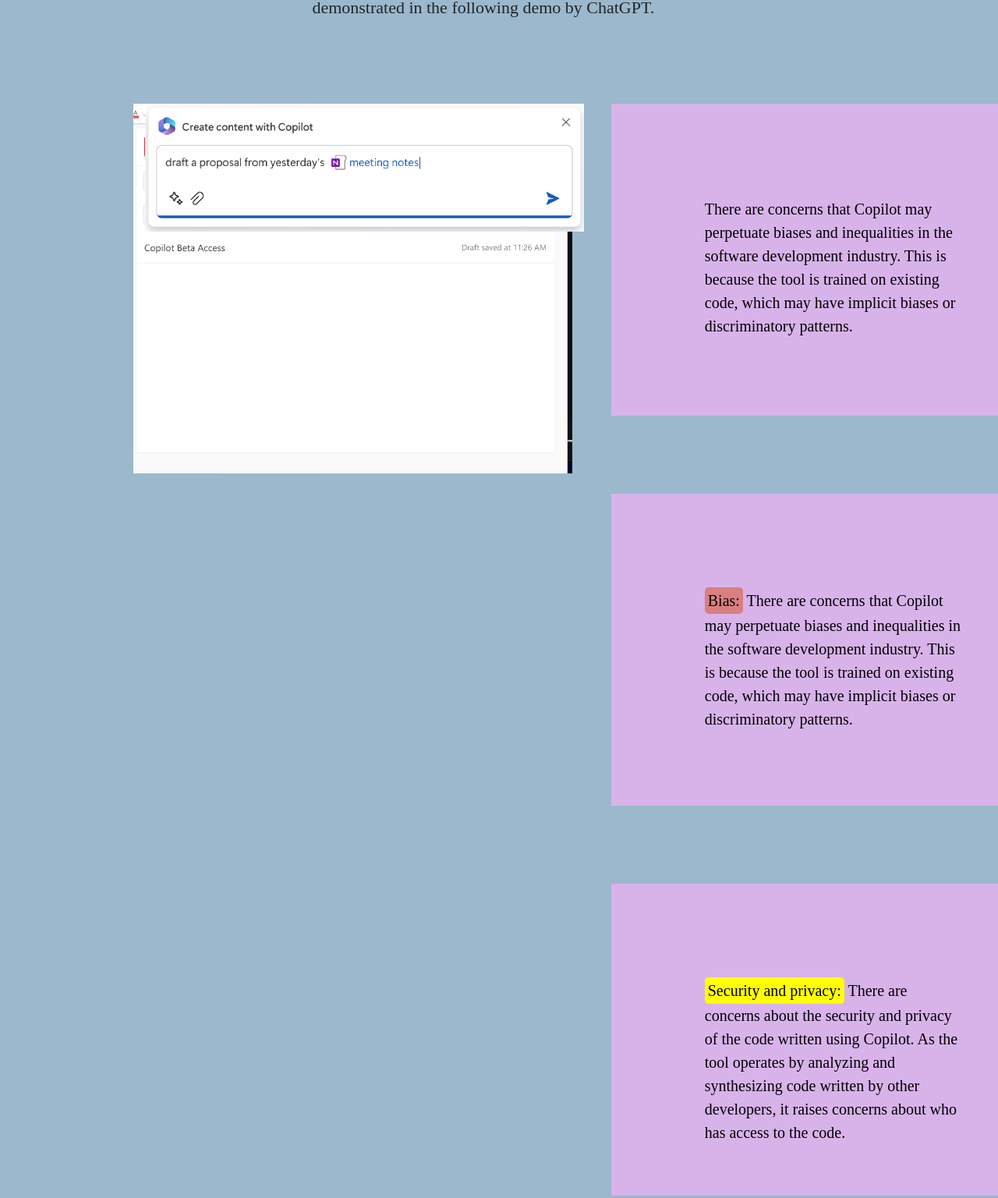
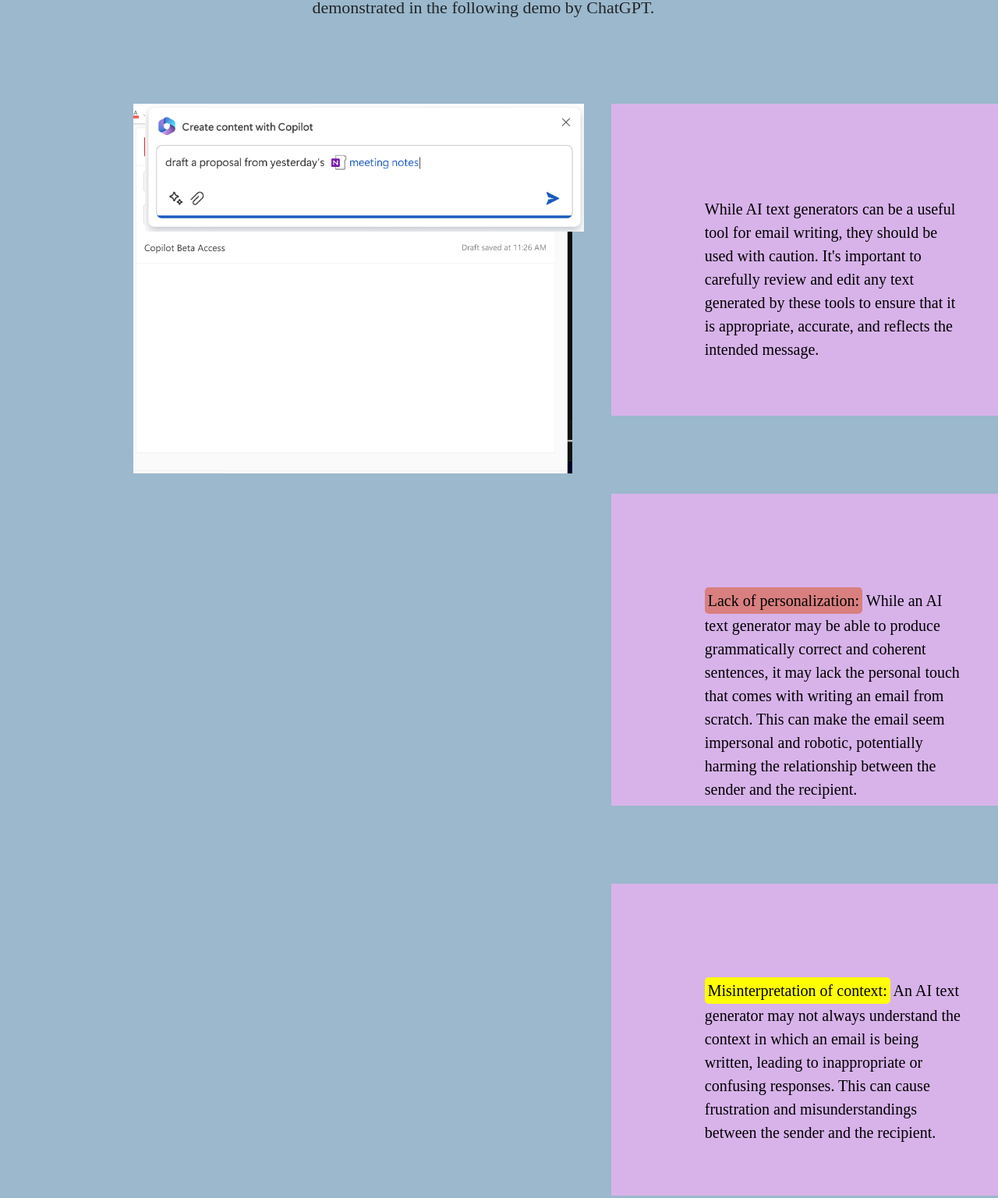
Before and after one commit to kevinlu4588/ChatGPT-Office-Integration-Article, a plain HTML site: page index.html in a window 1280 px wide. Shown: the part 5574-7110 px from the top of the page at 78% size. Drawn offline with nearby package versions, Linux system fonts and the light colour scheme; a script that the page names is missing.

Commit message:
finished copy

```diff
--- a/index.html
+++ b/index.html
@@ -153,17 +153,17 @@
                   <article>
                      <div class="step is-active" data-step="1" style="height: 500px;" data-scrollama-index="0">
                         <div class = "word-crit">
-                           <p class = "word-crit-text">There are concerns that Copilot may perpetuate biases and inequalities in the software development industry. This is because the tool is trained on existing code, which may have implicit biases or discriminatory patterns.</p>
+                           <p class = "word-crit-text"> While AI text generators can be a useful tool for email writing, they should be used with caution. It's important to carefully review and edit any text generated by these tools to ensure that it is appropriate, accurate, and reflects the intended message.</p>
                         </div>
                      </div>
                      <div class="step" data-step="2" style="height: 500px;" data-scrollama-index="1">
                         <div class = "word-crit">
-                           <p class = "word-crit-text"> <span class = "marker red"> Bias: </span> There are concerns that Copilot may perpetuate biases and inequalities in the software development industry. This is because the tool is trained on existing code, which may have implicit biases or discriminatory patterns.</p>
+                           <p class = "word-crit-text"> <span class = "marker red">Lack of personalization: </span>  While an AI text generator may be able to produce grammatically correct and coherent sentences, it may lack the personal touch that comes with writing an email from scratch. This can make the email seem impersonal and robotic, potentially harming the relationship between the sender and the recipient.</p>
                         </div>
                      </div>
                      <div class = "word-crit">
                         <div class="step" data-step="3" style="height: 500px;" data-scrollama-index="2">
-                           <p class = "word-crit-text"><span class = "marker yellow">Security and privacy: </span> There are concerns about the security and privacy of the code written using Copilot. As the tool operates by analyzing and synthesizing code written by other developers, it raises concerns about who has access to the code.</p>
+                           <p class = "word-crit-text"><span class = "marker yellow">Misinterpretation of context: </span>  An AI text generator may not always understand the context in which an email is being written, leading to inappropriate or confusing responses. This can cause frustration and misunderstandings between the sender and the recipient.</p>
                         </div>
                      </div>
                   </article>
```
